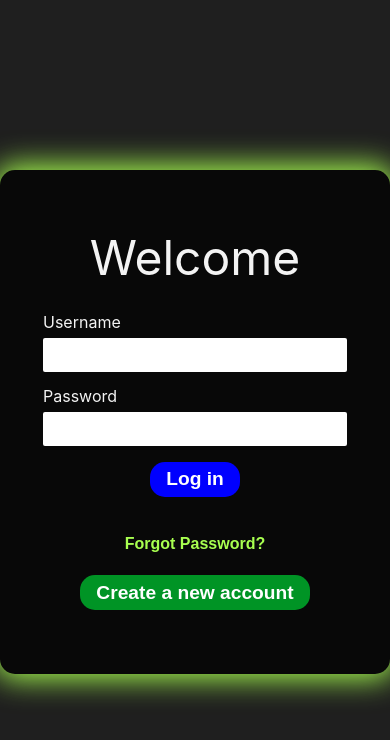
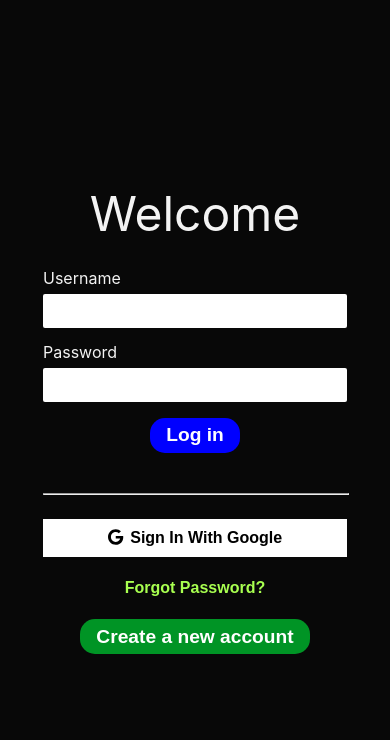
Before and after one commit to social-media-app-project/social-media-app, a React (Create React App) app in the folder frontend/: page /login in a window 390 px wide. Shown: the top 740 px of the page. Built offline with nearby package versions, Linux system fonts and the light colour scheme.

Commit message:
added sign in with google without functionality

```diff
--- a/frontend/package.json
+++ b/frontend/package.json
@@ -3,6 +3,8 @@
   "version": "0.1.0",
   "private": true,
   "dependencies": {
+    "@fortawesome/free-brands-svg-icons": "^6.1.1",
+    "@fortawesome/react-fontawesome": "^0.1.18",
     "@testing-library/jest-dom": "^5.16.3",
     "@testing-library/react": "^12.1.4",
     "@testing-library/user-event": "^13.5.0",
--- a/frontend/src/components/LoginPage/LoginPage.module.css
+++ b/frontend/src/components/LoginPage/LoginPage.module.css
@@ -15,3 +15,15 @@
   justify-content: center;
   align-items: center;
 }
+@media (max-width: 900px) {
+  .login-container {
+    box-shadow: none;
+    border: none;
+    border-radius: 0%;
+    height: 100vh;
+    flex: 1;
+    padding: 0;
+    display: flex;
+    align-items: center;
+  }
+}
--- a/frontend/src/components/LoginPage/LoginPanel/LoginPanel.js
+++ b/frontend/src/components/LoginPage/LoginPanel/LoginPanel.js
@@ -1,23 +1,40 @@
 import TextButton from "../../common/form/TextButton/TextButton";
 import LoginForm from "../LoginForm/LoginForm";
 import styles from "./LoginPanel.module.css";
-import React from 'react';
+import React, { useState } from "react";
+import { FontAwesomeIcon } from "@fortawesome/react-fontawesome";
+import { faGoogle } from "@fortawesome/free-brands-svg-icons";
 
 function LoginPanel() {
-    return <div className={styles["login-panel"]}>
+  return (
+    <div className={styles["login-panel"]}>
       <div className={styles["login-heading-container"]}>
         <h1 className={styles["login-heading"]}>Welcome</h1>
       </div>
       <div className={styles["inputs-container"]}>
-            <LoginForm/>
+        <LoginForm />
+        <hr></hr>
+        <button className={styles["sign-in-with-google"]}>
+          <FontAwesomeIcon icon={faGoogle} />
+          Sign In With Google
+        </button>
         <div className={styles["password-button-container"]}>
-                <TextButton text="Forgot Password?" classNames={[styles["forgot-password-button"]]} type="button" />
+          <TextButton
+            text="Forgot Password?"
+            classNames={[styles["forgot-password-button"]]}
+            type="button"
+          />
         </div>
         <div className={styles["create-button-container"]}>
-                <TextButton text="Create a new account" classNames={[styles["create-account-button"]]} type="button" />
+          <TextButton
+            text="Create a new account"
+            classNames={[styles["create-account-button"]]}
+            type="button"
+          />
         </div>
       </div>
-    </div>;
+    </div>
+  );
 }
 
 export default LoginPanel;
--- a/frontend/src/components/LoginPage/LoginPanel/LoginPanel.module.css
+++ b/frontend/src/components/LoginPage/LoginPanel/LoginPanel.module.css
@@ -17,7 +17,6 @@
 }
 
 .inputs-container {
-    flex: 2;
   display: flex;
   flex-direction: column;
   text-align: center;
@@ -46,3 +45,16 @@
   background-color: #fff;
   color: #009425;
 }
+hr {
+  width: 100%;
+}
+.sign-in-with-google {
+  justify-content: center;
+  flex: 1;
+  display: flex;
+  gap: 7px;
+  background-color: white;
+  color: black;
+  padding: 10px 7px;
+  font-size: 1rem;
+}
```
Also changed, not shown: 1 other file (tests, documents, lock files or other folders). Lines whose indentation alone changed are shown as unchanged.
